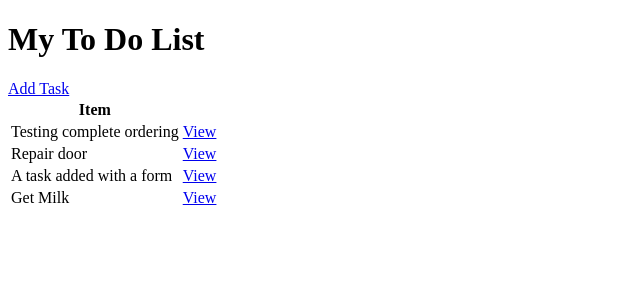
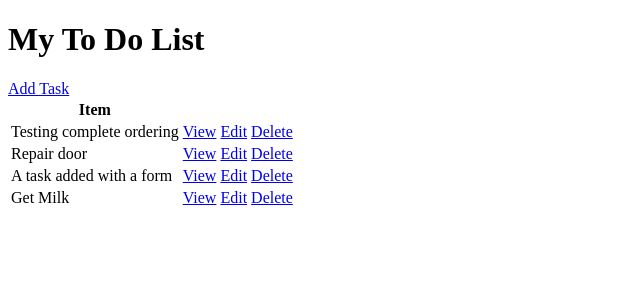
Before and after one commit to joshRG/To-Do-List, a Django app: page / in a window 1280 px wide. Shown: the top 300 px of the page, without its empty margins (0-640 px from the left). Run offline with Django 4.2, Linux system fonts and the light colour scheme; data comes from the database, SQL or seed files in the repository.

Commit message:
Add: edit and delete options to the table of tasks

```diff
--- a/base/templates/base/task_list.html
+++ b/base/templates/base/task_list.html
@@ -20,6 +20,8 @@
         <tr>
             <td>{{task.title}}</td>
             <td><a href="{% url 'task' task.id %}">View</a></td>
+            <td><a href="{% url 'task-update' task.id %}">Edit</a></td>
+            <td><a href="{% url 'task-delete' task.id %}">Delete</a></td>
         </tr>
         {% empty %}
             <h3>No items in list</h3>
```
